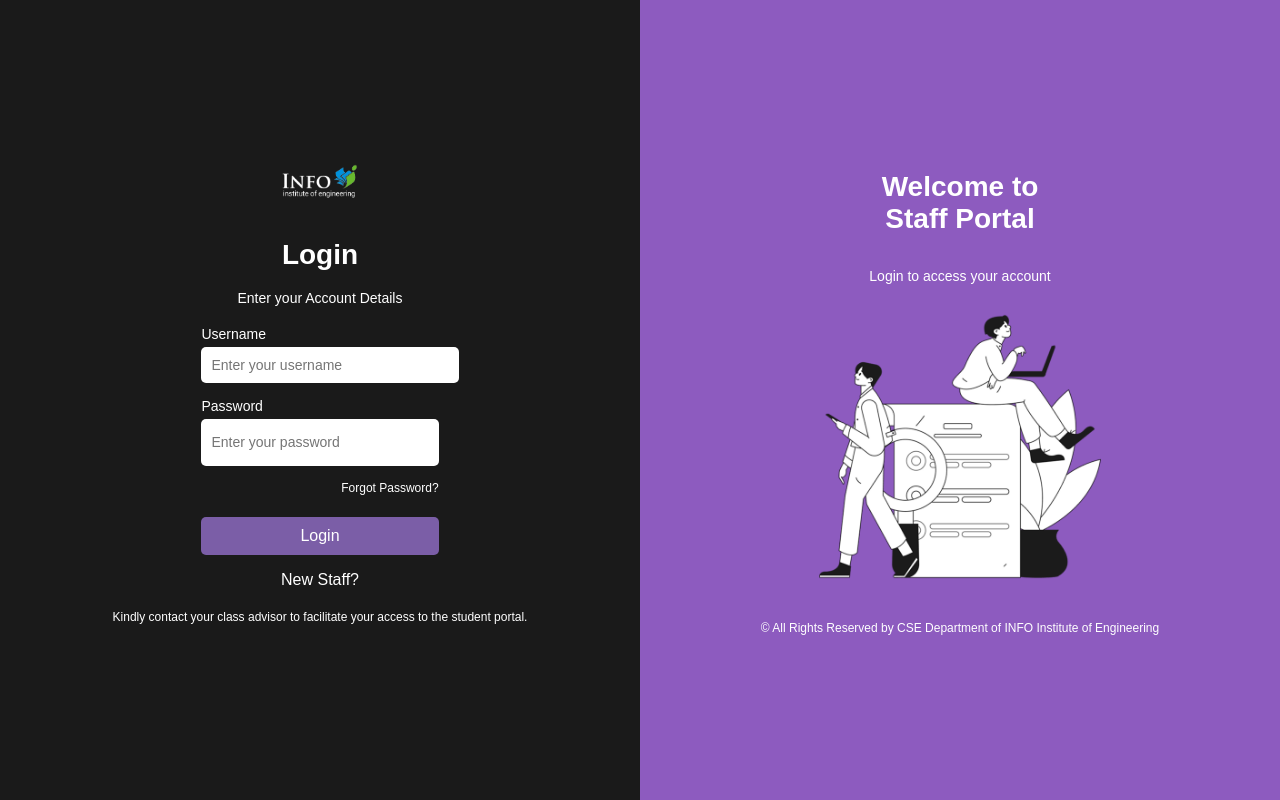
After one commit to INFO-Institute-of-Engineering/attendance_system, a Python web app: template templates/staff-login.html in a window 1280 px wide. The commit adds this page. Run offline with Jinja, Linux system fonts and the light colour scheme; the template is opened without the code that fills it, so the values that code supplies are empty.

Commit message:
Update homepage template with absolute paths and add staff login page with styling

```diff
--- /dev/null
+++ b/static/css/staff-login.css
@@ -0,0 +1,143 @@
+body {
+    margin: 0;
+    padding: 0;
+    font-family: 'Poppins', sans-serif;
+    background-color: #f5f5f5;
+}
+
+.container {
+    display: flex;
+    height: 100vh;
+}
+
+.left-section {
+    background-color: #1a1a1a;
+    color: white;
+    width: 50%;
+    display: flex;
+    flex-direction: column;
+    align-items: center;
+    justify-content: center;
+    padding: 40px;
+}
+
+.logo {
+    width: 120px;
+    margin-bottom: 20px;
+}
+
+.login-title {
+    font-size: 28px;
+    font-weight: 600;
+    margin-bottom: 5px;
+}
+
+.login-subtitle {
+    font-size: 14px;
+    margin-bottom: 20px;
+}
+
+.input-group {
+    width: 100%;
+    margin-bottom: 15px;
+}
+
+.input-group label {
+    display: block;
+    font-size: 14px;
+    margin-bottom: 5px;
+}
+
+.input-group input {
+    width: 100%;
+    padding: 10px;
+    border: none;
+    border-radius: 5px;
+    font-size: 14px;
+}
+
+.password-wrapper {
+    display: flex;
+    align-items: center;
+    background: white;
+    border-radius: 5px;
+}
+
+.password-wrapper input {
+    flex: 1;
+    border: none;
+}
+
+.eye-icon {
+    padding: 10px;
+    cursor: pointer;
+}
+
+.forgot-password {
+    font-size: 12px;
+    text-align: right;
+    cursor: pointer;
+}
+
+.login-btn {
+    width: 100%;
+    padding: 10px;
+    background-color: #7b5ea7;
+    color: white;
+    border: none;
+    border-radius: 5px;
+    font-size: 16px;
+    cursor: pointer;
+    margin-top: 10px;
+}
+
+.login-btn:hover {
+    background-color: #654b88;
+}
+
+.new-staff {
+    margin-top: 15px;
+    font-size: 14px;
+}
+
+.info-text {
+    font-size: 12px;
+    text-align: center;
+    margin-top: 5px;
+}
+
+.right-section {
+    background-color: #8d5bbf;
+    color: white;
+    width: 50%;
+    display: flex;
+    flex-direction: column;
+    align-items: center;
+    justify-content: center;
+    text-align: center;
+    padding: 40px;
+}
+
+.welcome-text {
+    font-size: 28px;
+    font-weight: 600;
+}
+
+.welcome-text span {
+    font-weight: 700;
+}
+
+.subtitle {
+    font-size: 14px;
+    margin-bottom: 20px;
+}
+
+.illustration {
+    width: 80%;
+    max-width: 300px;
+    margin-bottom: 20px;
+}
+
+.footer-text {
+    font-size: 12px;
+}
--- /dev/null
+++ b/templates/staff-login.html
@@ -0,0 +1,49 @@
+<!DOCTYPE html>
+<html lang="en">
+<head>
+    <meta charset="UTF-8">
+    <meta name="viewport" content="width=device-width, initial-scale=1.0">
+    <title>Staff Login</title>
+    <link rel="stylesheet" href="/static/css/staff-login.css">
+</head>
+<body>
+    <div class="container">
+        <!-- Left Section (Login) -->
+        <div class="left-section">
+            <img src="/static/images/INFO-logo.png" alt="Institute Logo" class="logo">
+            <h1 class="login-title">Login</h1>
+            <p class="login-subtitle">Enter your Account Details</p>
+
+            <form>
+                <div class="input-group">
+                    <label for="username">Username</label>
+                    <input type="text" id="username" placeholder="Enter your username">
+                </div>
+
+                <div class="input-group">
+                    <label for="password">Password</label>
+                    <div class="password-wrapper">
+                        <input type="password" id="password" placeholder="Enter your password">
+                        <span class="eye-icon">&#128065;</span>
+                    </div>
+                </div>
+
+                <p class="forgot-password">Forgot Password?</p>
+
+                <button type="submit" class="login-btn">Login</button>
+            </form>
+
+            <p class="new-student">New Staff?</p>
+            <p class="info-text">Kindly contact your class advisor to facilitate your access to the student portal.</p>
+        </div>
+
+        <!-- Right Section (Illustration & Heading) -->
+        <div class="right-section">
+            <h1 class="welcome-text">Welcome to <br><span>Staff Portal</span></h1>
+            <p class="subtitle">Login to access your account</p>
+            <img src="/static/images/Student-login.png" alt="Student Portal Illustration" class="illustration">
+            <p class="footer-text">© All Rights Reserved by CSE Department of INFO Institute of Engineering</p>
+        </div>
+    </div>
+</body>
+</html>
```
Also changed, not shown: templates/homepage.html (+5 -5 lines).
